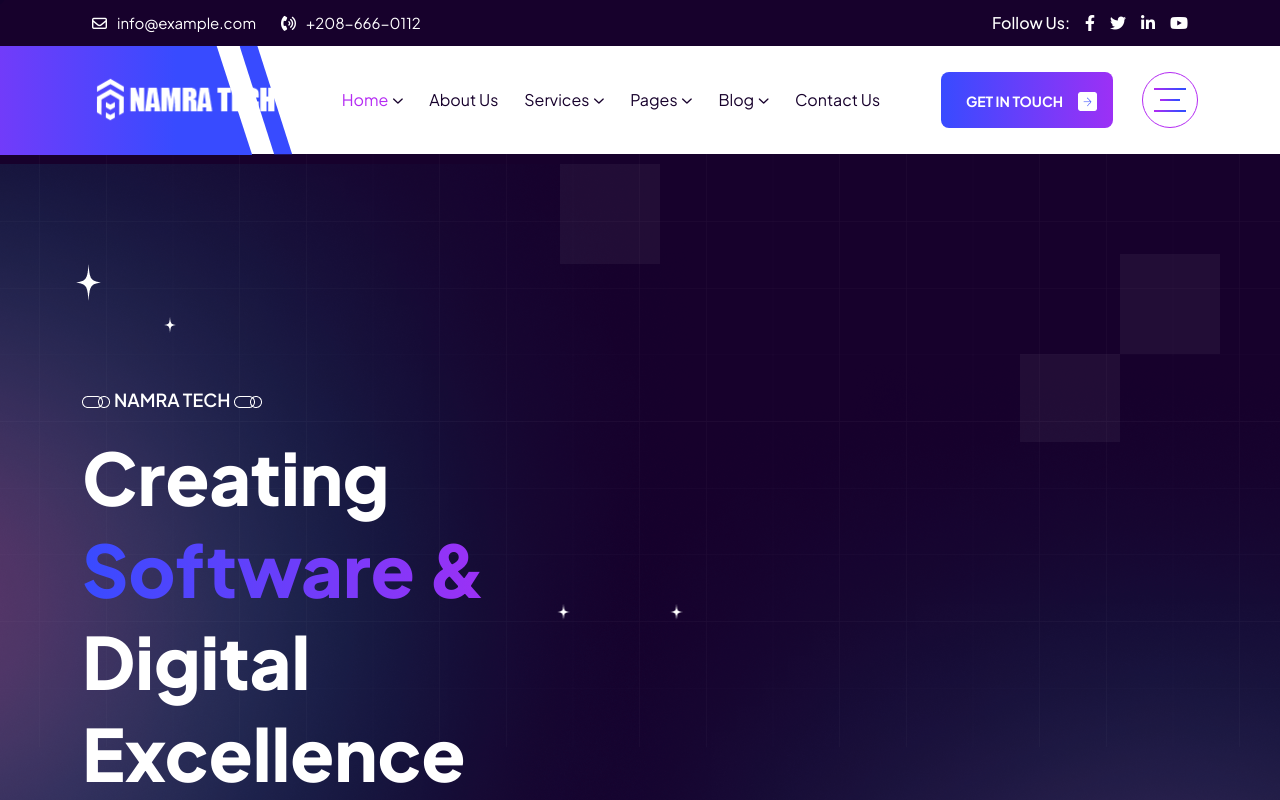
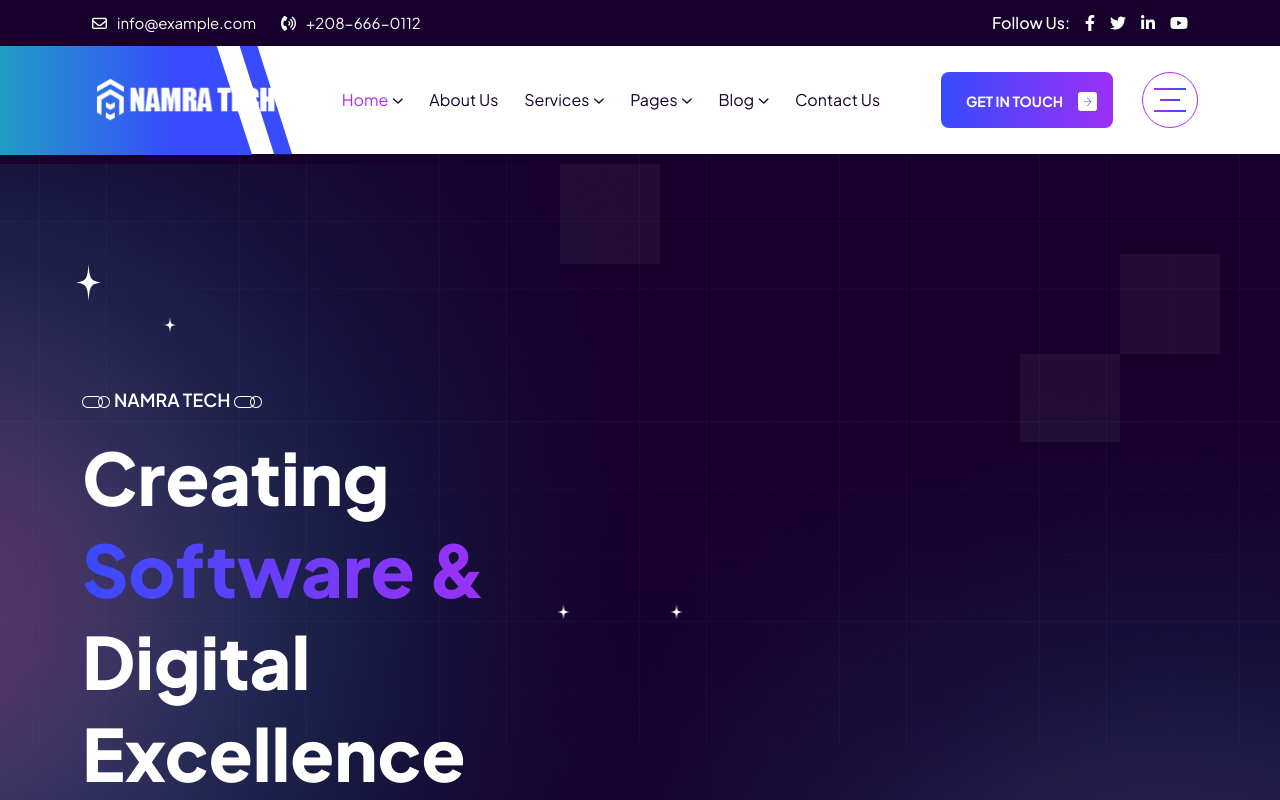
Before and after one commit to KhalidReda01/NAMRATECH, a Next.js app: page / in a window 1280 px wide. Shown: the top 800 px of the page. Built offline with nearby package versions, Linux system fonts and the light colour scheme.

Commit message:
See how experience is important

```diff
--- a/public/assets/scss/template/headers/_header.scss
+++ b/public/assets/scss/template/headers/_header.scss
@@ -717,7 +717,7 @@
         left: 0;
         width: 457px;
         height: 109px;
-        background: linear-gradient(90deg, #b42af3 0%, #384bff 83.46%);
+        background: linear-gradient(90deg, #04ff82 0%, #384bff 83.46%);
         clip-path: polygon(
           0px 0px,
           421.5px 0px,
```
